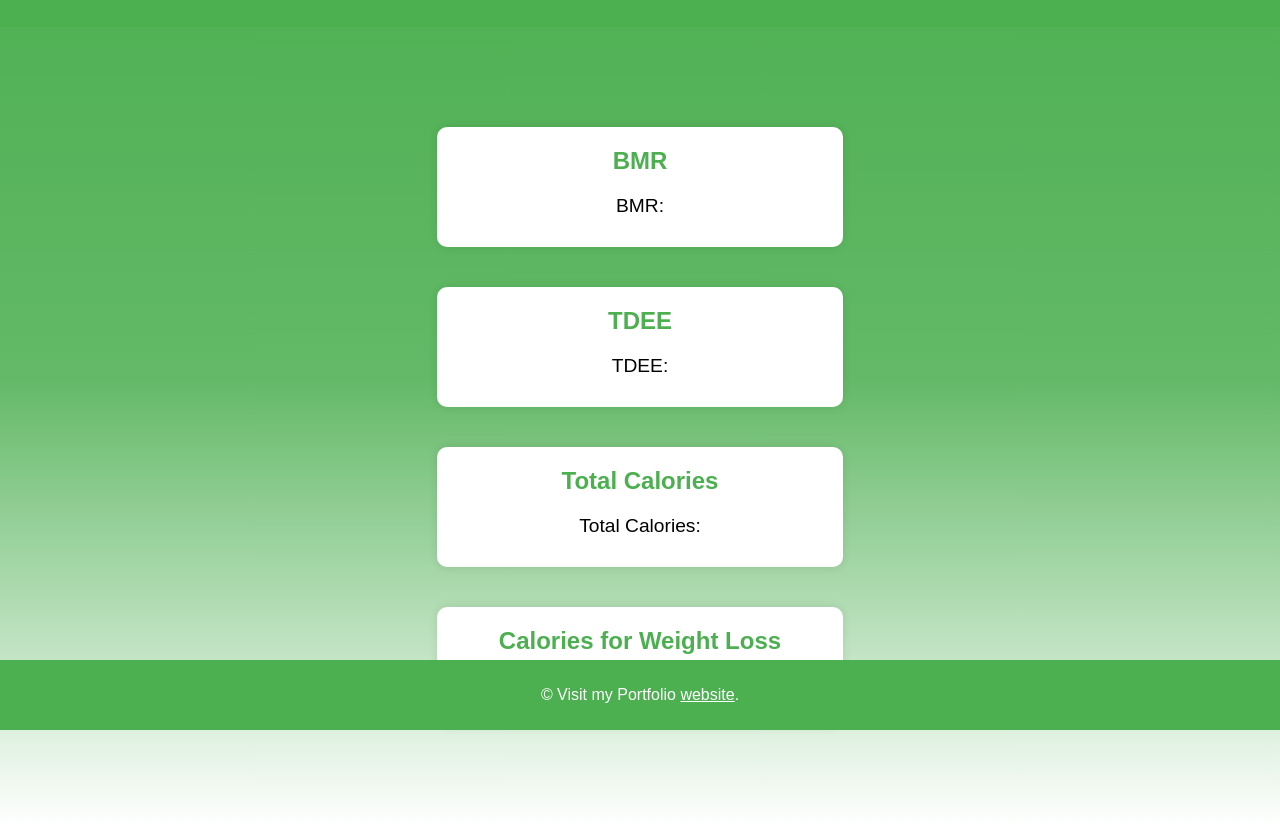
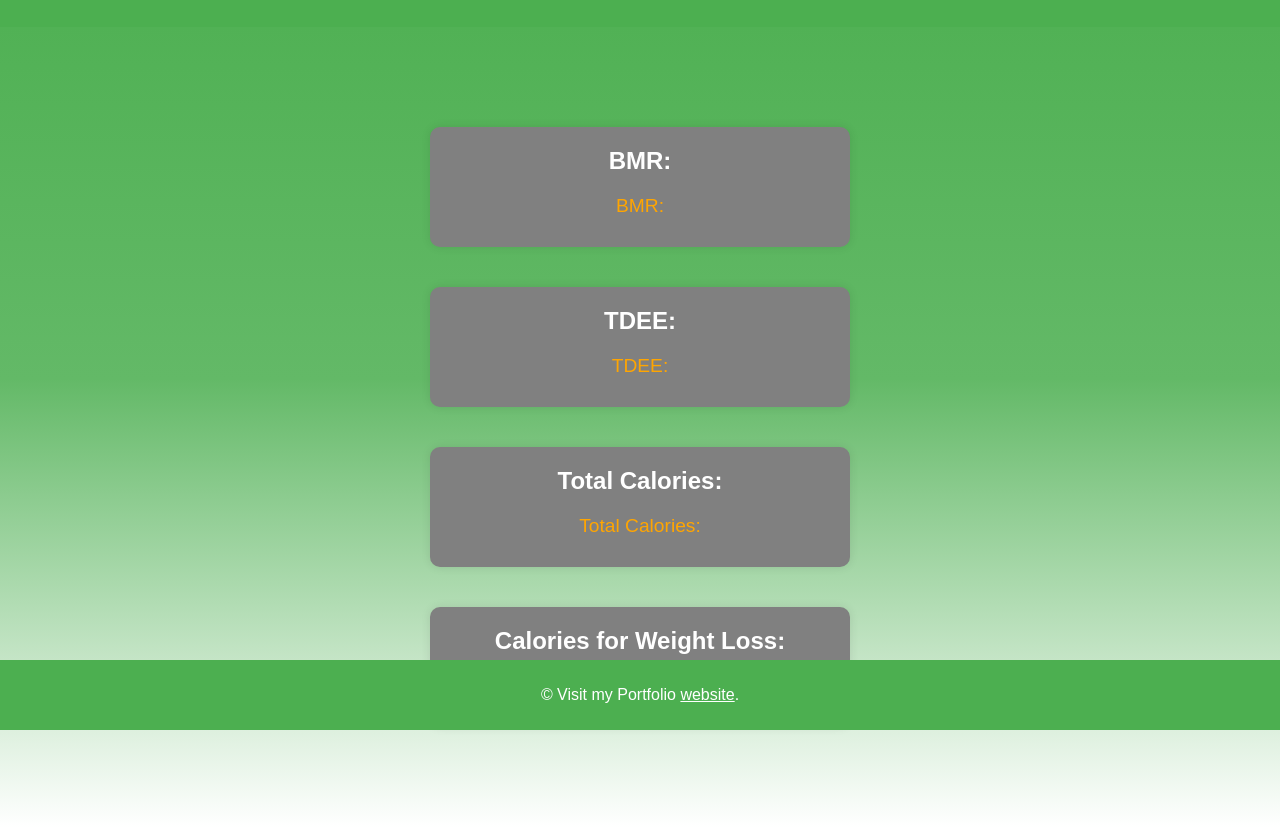
Before and after one commit to Veronika181/--Calorie-calculator-app--, a plain HTML site: page Code/html/result.html in a window 1280 px wide. Shown: the part 70-897 px from the top of the page. Drawn offline with Linux system fonts and the light colour scheme.

Commit message:
update javascript a css for result

```diff
--- a/Code/css/styles-result.css
+++ b/Code/css/styles-result.css
@@ -39,7 +39,7 @@ main {
 }
 
 .result-item {
-    background-color: white;
+    background-color: #808080;
     border-radius: 10px;
     box-shadow: 0 0 10px rgba(0, 0, 0, 0.1);
     padding: 20px;
@@ -52,18 +52,18 @@ main {
 .result-item h2 {
     margin-top: 0;
     font-size: 1.5em;
-    color: #4CAF50;
+    color: #ffffff;
 }
 
 .result-item p {
     font-size: 1.2em;
     margin: 10px 0;
-    color: black; /* Nastavení barvy textu výsledků na černou */
+    color: #FFA500
 }
 
 .bar-container {
     height: 20px;
-    background-color: #f0f0f0;
+    background-color: #000000;
     border-radius: 10px;
     overflow: hidden;
     margin-top: 10px;
@@ -76,7 +76,6 @@ main {
     transition: width 0.3s;
 }
 
-/* Vlastní tooltip */
 .result-item:hover::after {
     content: attr(title);
     position: absolute;
--- a/Code/html/result.html
+++ b/Code/html/result.html
@@ -17,19 +17,20 @@
         <div id="result" class="section">
             <div class="result-container">
                 <div class="result-item" title="Basal Metabolic Rate - The number of calories your body needs at rest to maintain basic physiological functions.">
-                    <h2>BMR</h2>
-                    <p id="bmr">BMR: </p>
+                    <h2> BMR: </h2>
+                    <p id="bmr">BMR: <p>
+
                 </div>
                 <div class="result-item" title="Total Daily Energy Expenditure - The total number of calories you need per day including physical activity.">
-                    <h2>TDEE</h2>
+                    <h2> TDEE: </h2>
                     <p id="tdee">TDEE: </p>
                 </div>
                 <div class="result-item" title="Total Calories you should consume per day after considering body fat percentage.">
-                    <h2>Total Calories</h2>
+                    <h2> Total Calories: </h2>
                     <p id="totalCalories">Total Calories:</p>
                 </div>
                 <div class="result-item" title="Calories you should consume per day to lose weight.">
-                    <h2>Calories for Weight Loss</h2>
+                    <h2> Calories for Weight Loss: </h2>
                     <p id="weightLossCalories">Calories for Weight Loss: </p>
                 </div>
             </div>
--- a/Code/js/script.js
+++ b/Code/js/script.js
@@ -19,16 +19,16 @@ function calculateCalories() {
     const weightLossCalories = totalCalories - 500;
 
     const bmrValue = document.getElementById("bmr");
-    bmrValue.textContent = "BMR: " + bmr;
+    bmrValue.textContent = bmr;
 
     const tdeeValue = document.getElementById("tdee");
-    tdeeValue.textContent = "TDEE: " + tdee;
+    tdeeValue.textContent = tdee;
 
     const totalCaloriesValue = document.getElementById("totalCalories");
-    totalCaloriesValue.textContent = "Total Calories: " + totalCalories;
+    totalCaloriesValue.textContent = totalCalories;
 
     const weightLossCaloriesValue = document.getElementById("weightLossCalories");
-    weightLossCaloriesValue.textContent = "Calories for Weight Loss: " + weightLossCalories;
+    weightLossCaloriesValue.textContent =  weightLossCalories;
 }
     console.log(bmr)
 
```
Also changed, not shown: 1 other file.
